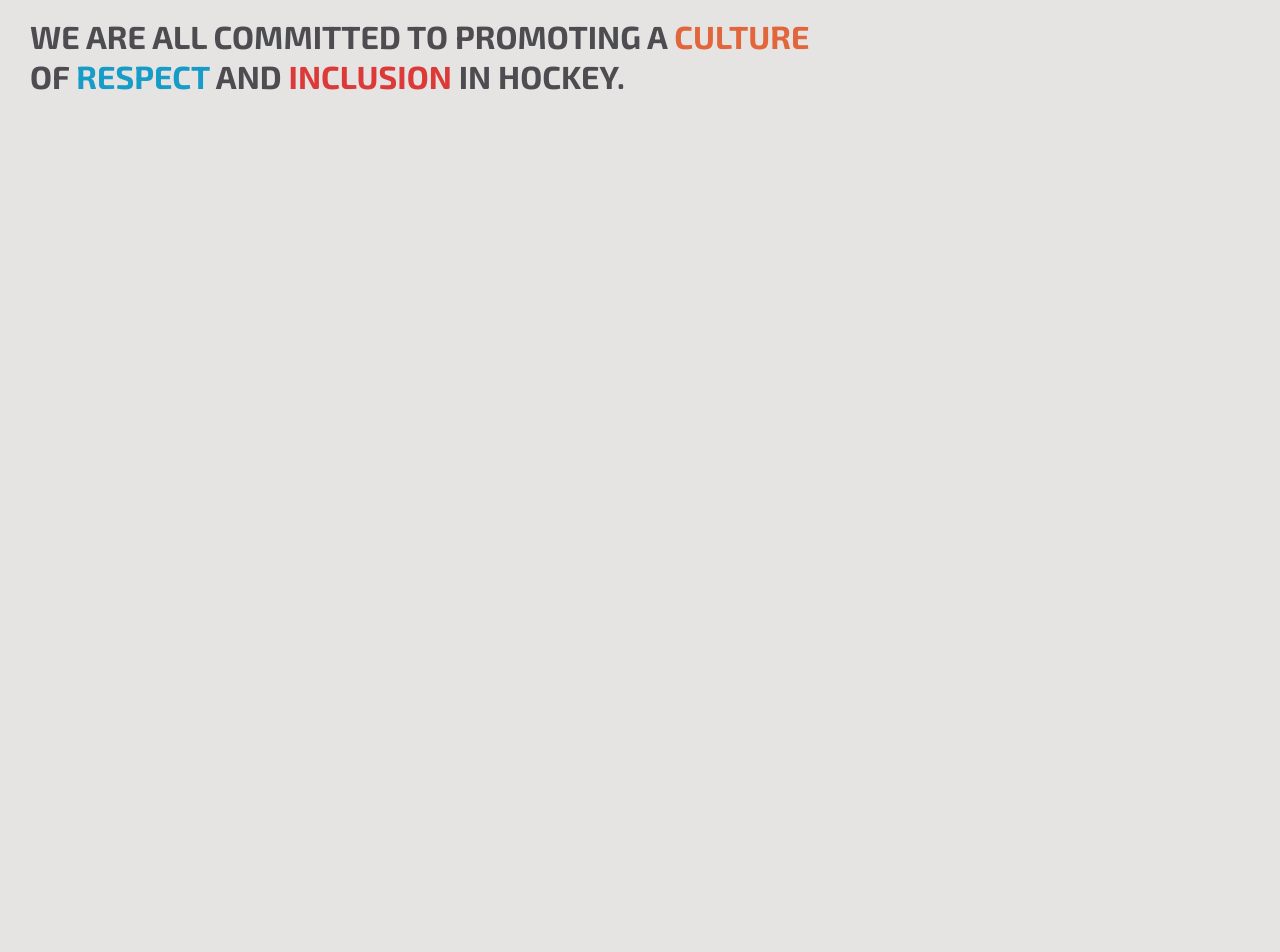
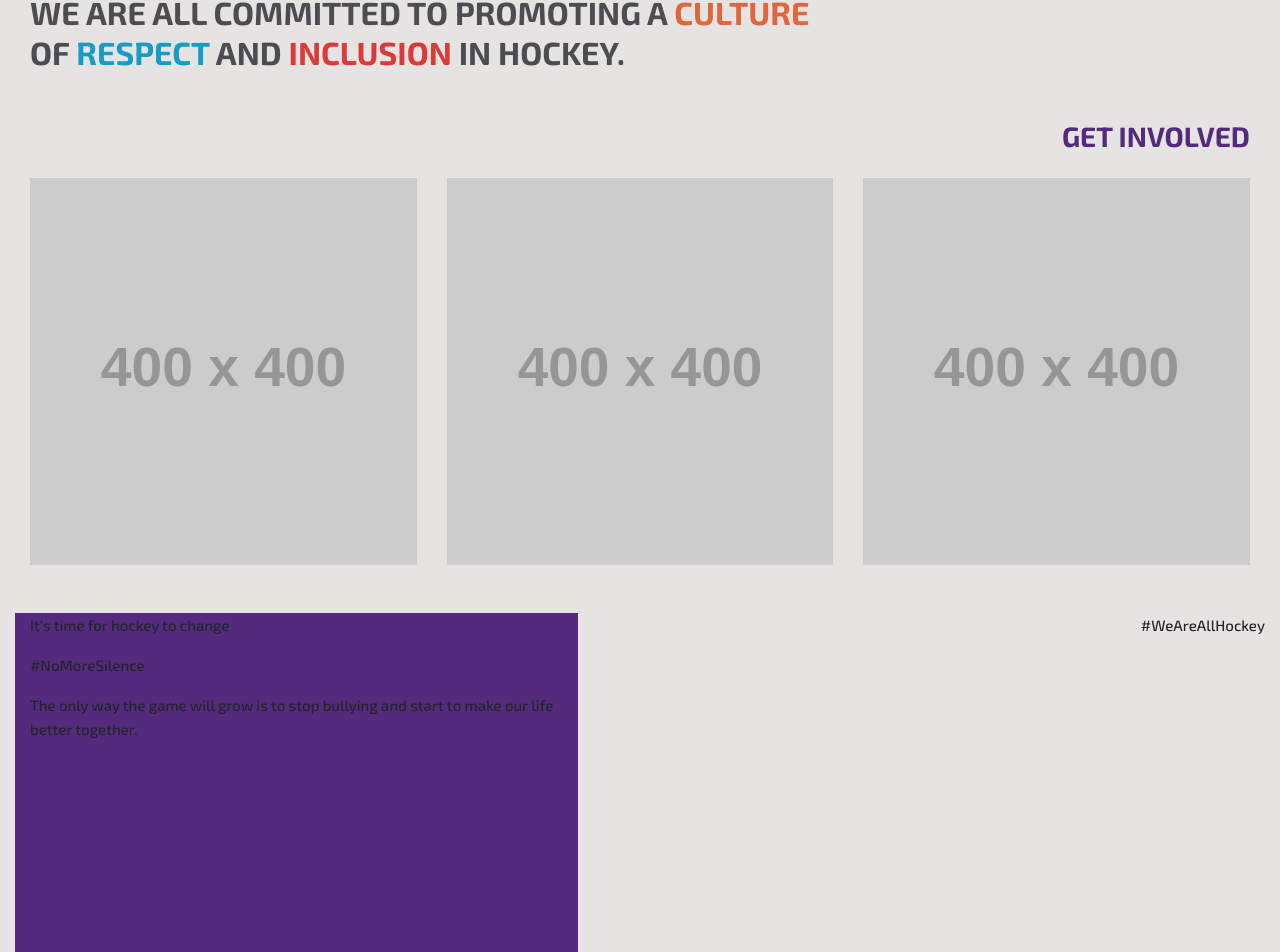
Before and after one commit to Nathalya-Amorim/Sports_Bullying, a Vue app: page / in a window 1280 px wide. Shown: the part 1292-2244 px from the top of the page. Before the commit the page ends 1396 px from the top, so only its background shows below. Built offline with nearby package versions, Linux system fonts and the light colour scheme.

Commit message:
Adding Part of the Get Involved Page

```diff
--- a/src/components/DescriptionSection.vue
+++ b/src/components/DescriptionSection.vue
@@ -9,7 +9,7 @@
                     walks of life.
                     However, like any
                     sport, it can also be a breeding ground for negative behavior, including bullyig.
-                    <br> <br></br>At <span class="highlight-eminence">#WeAreAllHockey</span>, we believe that every
+                    <br><br>At <span class="highlight-eminence">#WeAreAllHockey</span>, we believe that every
                     player
                     will be
                     able to enjoy
@@ -17,7 +17,7 @@
                     of harassment, sexism, or bullying.
                 </p>
             </div>
-            <div class="col ">
+            <div class="col">
                 <b-img src="https://via.placeholder.com/1100x400" fluid alt=" Image"></b-img>
             </div>
 
--- a/src/components/GetInvolvedSection.vue
+++ b/src/components/GetInvolvedSection.vue
@@ -1,10 +1,45 @@
 <template>
+    <section class="container mt-5 mb-5">
+        <h2 class="hidden">Get Involved Section</h2>
+        <h3 class=" font-family mb-4 font-weight-bold display-5 text-uppercase highlight-eminence text-right">Get
+            Involved</h3>
+        <div class="row">
+            <div class="col">
+                <b-img src="https://via.placeholder.com/400x400" fluid alt=" Image"></b-img>
+            </div>
+            <div class="col">
+                <b-img src="https://via.placeholder.com/400x400" fluid alt=" Image"></b-img>
+            </div>
+            <div class="col">
+                <b-img src="https://via.placeholder.com/400x400" fluid alt=" Image"></b-img>
+            </div>
+        </div>
+        <div class="row mt-5 ">
+            <div class="col color-box-eminence">
+                <p>It's time for hockey to change</p>
+                <p>#NoMoreSilence</p>
+                <p>The only way the game will grow is to stop bullying and start to make our life better together.</p>
+            </div>
+            <div class="col ">
+            </div>
+
+            <p>#WeAreAllHockey</p>
+
+        </div>
+    </section>
 
 </template>
 
+
 <script>
-
 export default {
     name: 'GetInvolvedSection'
 }
 </script>
+
+<style lang="scss">
+.color-box-eminence {
+    height: 400px;
+    background-color: $eminence;
+}
+</style>
```
